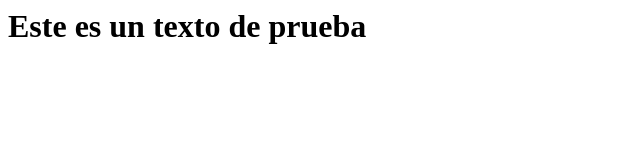
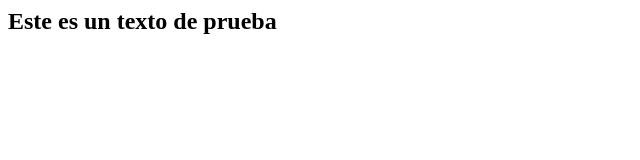
Before and after one commit to SlidVermin/test_repository, a plain HTML site: page index.html in a window 1280 px wide. Shown: the whole page, without its empty margins (0-640 px from the left). Drawn offline with Linux system fonts and the light colour scheme.

Commit message:
Se agregaron nuevos cambios

```diff
--- a/index.html
+++ b/index.html
@@ -3,7 +3,7 @@
 
 	<body>
 
-		<h1> Este es un texto de prueba </h1>
+		<h2> Este es un texto de prueba </h2>
 	</body>
 
 
```
Also changed, not shown: about.html (added).
